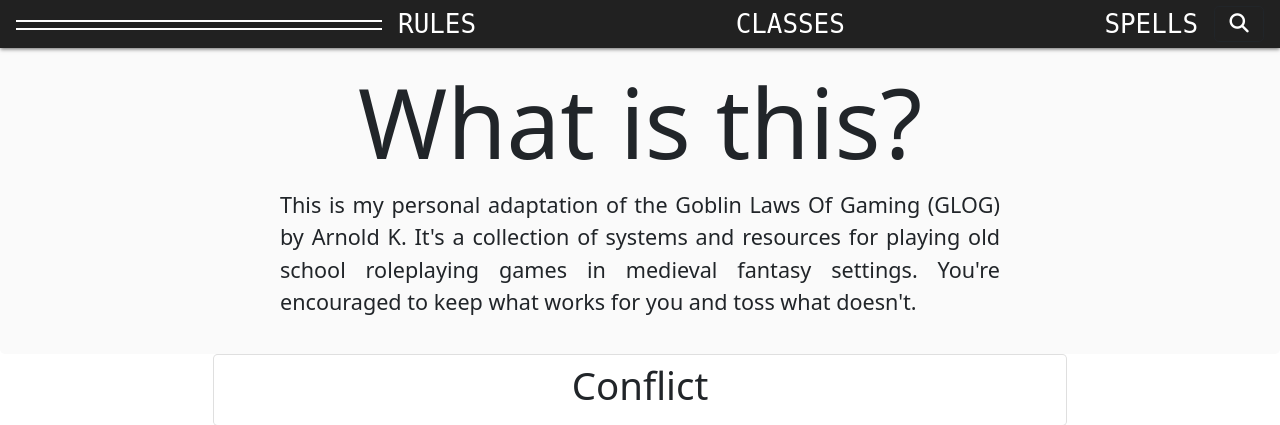
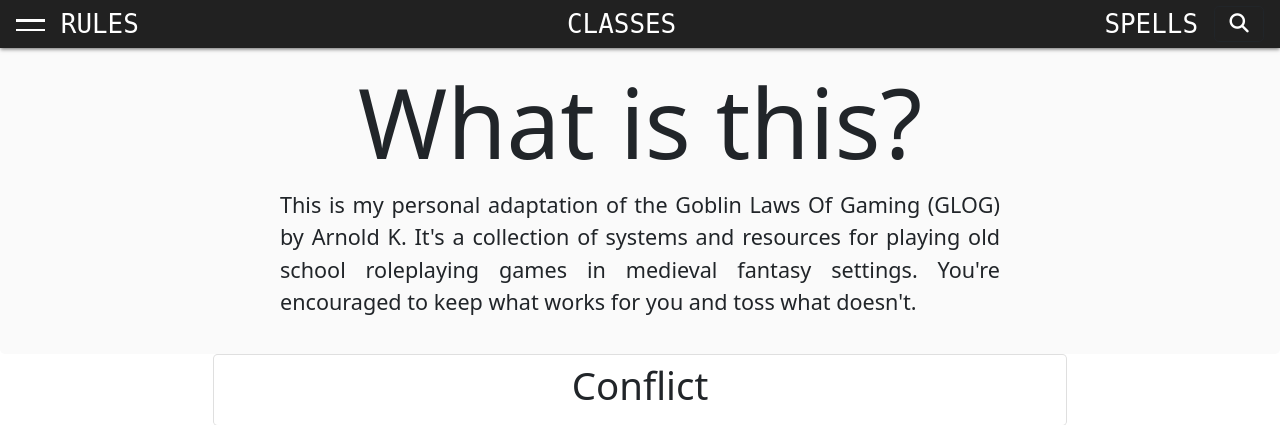
Before and after one commit to materialcontext/glog_website, a Flask app: page / in a window 1280 px wide. Shown: the top 425 px of the page. Run offline with Flask 2, Linux system fonts and the light colour scheme; some libraries are stand-ins or nearby versions.

Commit message:
Update styles.css

```diff
--- a/static/css/styles.css
+++ b/static/css/styles.css
@@ -284,8 +284,8 @@ header > div ul {
   flex-direction: row;
   justify-content: flex-start;
   align-self: center;
-  width: 100%;
-  height: 100%;
+  width: 1.5rem;
+  height: 1.5rem;
   position: relative;
   transform: rotate(0deg);
   transition: 0.5s ease-in-out;
```
